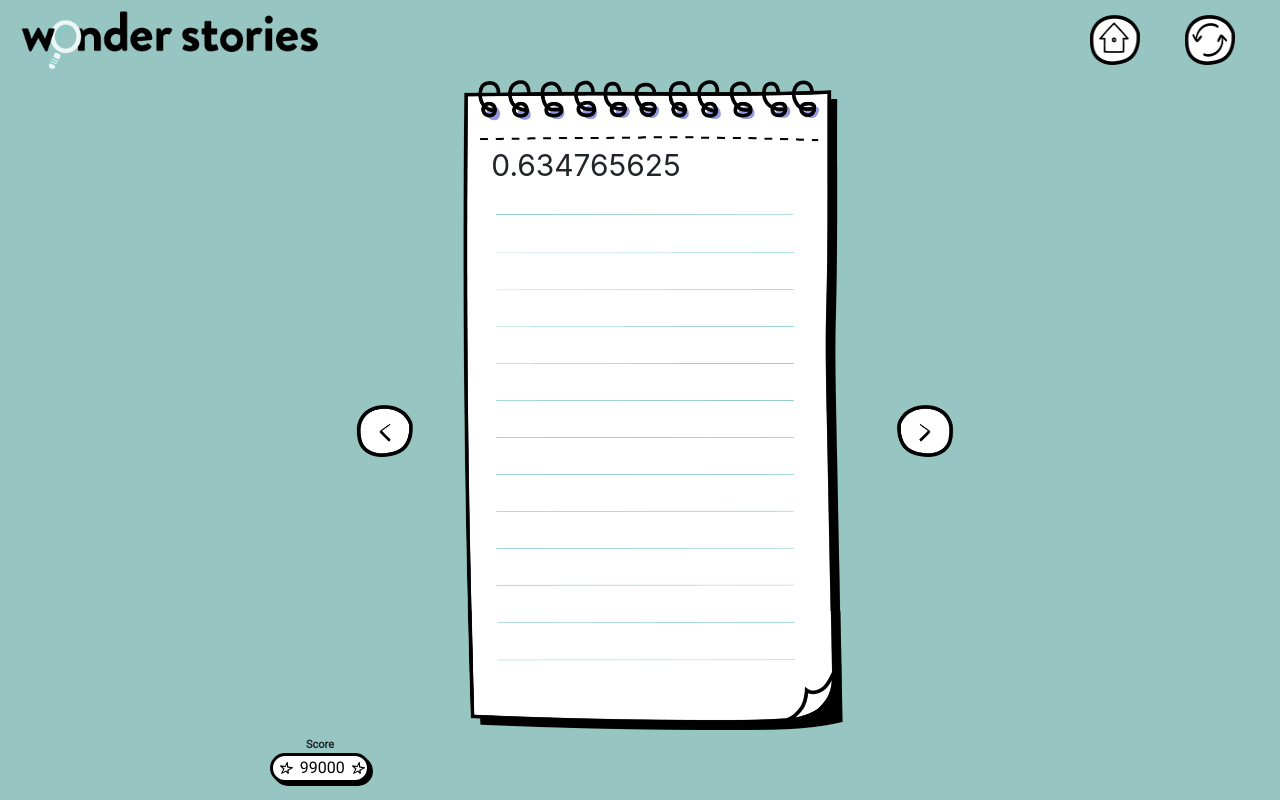
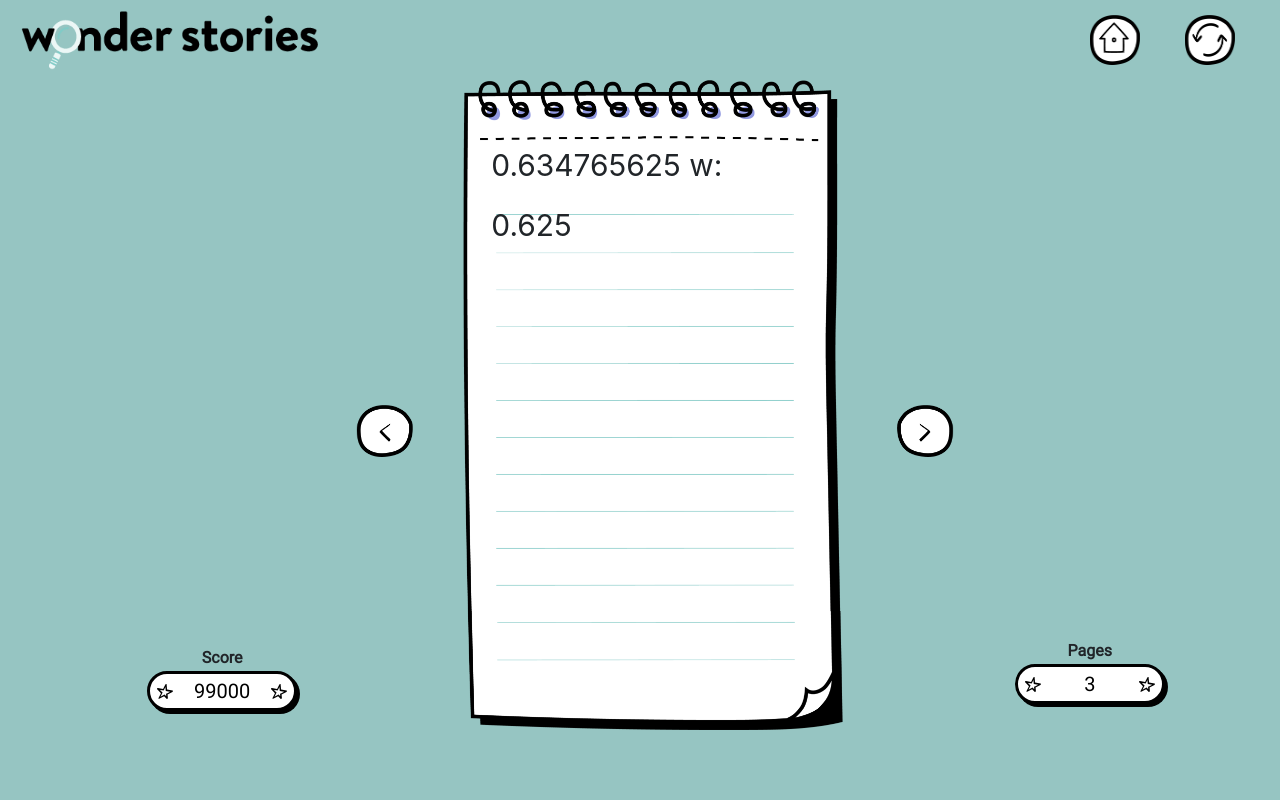
Before and after one commit to mathandlove/Wonder.io, a Vue app: page /join in a window 1280 px wide. Built offline with nearby package versions, Linux system fonts and the light colour scheme; the HTML template or start-up script is replaced by a standard one.

Commit message:
ResavedToMostRecentWorkingChanges - sorry
Aaron told me to go back to div and i miserably failed

```diff
--- /dev/null
+++ b/src/components/booklayout/BookFooter.vue
@@ -0,0 +1,73 @@
+<template>
+  <div class="footer">
+    <div class="col-6 d-flex align-items-center justify-content-start h-100">
+      <div
+        class="
+          scoreContainer
+          scoreContainerLeft
+          text-center
+          d-flex
+          flex-column
+          align-items-center
+          justify-content-center
+        "
+      >
+        <info-pill :value="99000" title="Score" hasStars="false"></info-pill>
+      </div>
+    </div>
+    <div class="col-6 d-flex align-items-center justify-content-end j h-100">
+      <div
+        class="
+          scoreContainer
+          scoreContainerRight
+          text-center
+          d-flex
+          flex-column
+          align-items-center
+          justify-content-center
+        "
+      >
+        <info-pill :value="3" title="Pages"></info-pill>
+      </div>
+    </div>
+  </div>
+</template>
+<script>
+import InfoPill from "@/components/ux/InfoPill.vue";
+export default {
+  components: { InfoPill },
+};
+</script>
+<style  scoped>
+.footer {
+  height: 10%;
+  display: flex;
+}
+
+.scoreContainer {
+  margin-top: 0;
+  margin-bottom: 10px;
+  margin-left: 8%;
+  margin-right: 3%;
+  padding: 0;
+}
+
+@media (max-height: 800px) {
+  .footer {
+    height: 70px;
+  }
+}
+
+@media (min-aspect-ratio: 110/100) {
+  .scoreContainerLeft {
+    position: absolute;
+    left: 15%;
+    top: -120%;
+  }
+  .scoreContainerRight {
+    position: absolute;
+    right: 15%;
+    top: -130%;
+  }
+}
+</style>
--- /dev/null
+++ b/src/components/ux/InfoPill.vue
@@ -0,0 +1,107 @@
+<template>
+  <div class="buttonTitle">{{ title }}</div>
+  <div
+    class="
+      ScoreBarStyle
+      text-center
+      d-flex
+      justify-content-between
+      align-items-center
+    "
+    :style="{
+      'background-color': 'white',
+    }"
+  >
+    <img
+      v-if="hasStars"
+      class="starSize"
+      alt=""
+      src="@/assets/Images/Star.svg"
+    />
+    <div class="scoreStyle">
+      {{ value }}
+    </div>
+    <img
+      v-if="hasStars"
+      class="starSize"
+      alt=""
+      src="@/assets/Images/Star.svg"
+    />
+  </div>
+</template>
+
+<script>
+export default {
+  props: {
+    value: {
+      type: Number,
+      default: 0,
+    },
+    title: {
+      type: String,
+    },
+    hasStars: {
+      type: Boolean,
+      default: true,
+    },
+  },
+};
+</script>
+
+<style scoped>
+.ScoreBarStyle {
+  font-family: "Roboto", serif;
+  height: 40px;
+  font-size: 20px;
+  width: 150px;
+  color: black;
+  border-style: solid;
+  border-color: black;
+  border-radius: 200px;
+  box-shadow: 3px 3px black;
+}
+.starSize {
+  height: 15px;
+  margin: 7px;
+}
+
+.buttonTitle {
+  font-weight: 700;
+  margin-bottom: 1px;
+  font-family: "Roboto", serif;
+}
+
+.scoreStyle {
+  flex-grow: 1;
+}
+
+@media (max-width: 400px) and (max-aspect-ratio: 110/100) {
+  .ScoreBarStyle {
+    height: 30px;
+    width: 85px;
+    font-size: 13px;
+  }
+  .starSize {
+    height: 8px;
+  }
+  .buttonTitle {
+    margin-bottom: 2px;
+    font-size: 11px;
+  }
+}
+
+@media (max-height: 850px) and (max-aspect-ratio: 110/100) {
+  .ScoreBarStyle {
+    height: 30px;
+    width: 85px;
+    font-size: 13px;
+  }
+  .starSize {
+    height: 8px;
+  }
+  .buttonTitle {
+    margin-bottom: 2px;
+    font-size: 11px;
+  }
+}
+</style>
--- a/src/components/ux/NotebookPage.vue
+++ b/src/components/ux/NotebookPage.vue
@@ -1,5 +1,5 @@
   <template>
-  <div class="pageContainer makeBorder" ref="notepadholder">
+  <div class="pageContainer" ref="notepadholder">
     <img
       alt=""
       src="@/assets/Images/notepadWithLines.png"
@@ -8,7 +8,7 @@
       @load="updateBase"
       :style="adjustingBox"
     />
-    <div class="writableArea makeBorder2" :style="notepadHolderStyle">
+    <div class="writableArea" :style="notepadHolderStyle">
       <div class="notepadText" :style="nts">{{ name }}</div>
       <div class="squareMeLeft" :style="leftArrowSize">
         <nav-prev-arrow-e></nav-prev-arrow-e>
@@ -107,12 +107,10 @@ export default {
       this.counter++;
     },
     updateBase: function () {
-      try {
+      if (this.$refs.base != null) {
         this.iw = this.$refs.base.width;
         this.ih = this.$refs.base.height;
         this.switchAdjustBox();
-      } catch {
-        console.log("found null val in ih iw");
       }
     },
     //Note that I made a decision to have 10% on left and right at all times
@@ -124,7 +122,11 @@ export default {
       this.currentAspect = aspectScreen;
       const aspectImage = 2565 / 1495;
       this.$store.state.AspectRatio = aspectScreen;
-      this.name = this.$store.state.AspectRatio;
+      this.name =
+        this.$store.state.AspectRatio +
+        " w: " +
+        window.innerHeight / window.innerWidth;
+
       if (aspectScreen < aspectImage) {
         this.adjustingBox.height = "100%";
         this.adjustingBox.width = "auto";
@@ -187,8 +189,6 @@ export default {
 }
 
 .squareMeLeft {
-  height: 30px;
-  width: 30px;
   position: absolute;
   left: 0;
   top: 50%;
@@ -196,8 +196,6 @@ export default {
 }
 
 .squareMeRight {
-  height: 30px;
-  width: 30px;
   position: absolute;
   right: 0;
   top: 50%;
--- a/src/components/ux/TheBackground.vue
+++ b/src/components/ux/TheBackground.vue
@@ -1,5 +1,11 @@
 
   <template>
+  <meta name="viewport" content="width=device-width, user-scalable=no" />
+  <meta
+    name="viewport"
+    content="user-scalable=no, initial-scale=1, maximum-scale=1, minimum-scale=1"
+  />
+
   <body
     class="BookBackGroundStyle noSelectText makeBorder d-flex flex-column"
     :style="dynamicBodyHeight"
--- a/src/pages/Join.vue
+++ b/src/pages/Join.vue
@@ -2,14 +2,7 @@
   <the-background>
     <MainNavBar @show-modal="this.ViewRestartModal = true" />
     <notebook-page> </notebook-page>
-    <div class="footer hasBorder">
-      <div
-        class="col-6 d-flex align-items-center justify-content-center j h-100"
-      >
-        <score-bar :points="99000"></score-bar>
-      </div>
-      <div class="col-6"></div>
-    </div>
+    <book-footer></book-footer>
   </the-background>
 </template>
 
@@ -30,55 +23,48 @@
 <template>
   <div class="JoinBackGround">
     <div class="container w-100">
-      <MainNavBar />
+      <MainNavBar/>
       <div class="row">
-        <div class="col-12 col-lg-3" />
+        <div class="col-12 col-lg-3"/>
         <div class="col-12 col-lg-6 text-center">
-          <div class="JoinTextStyling">Join the game</div>
+          <div class="JoinTextStyling">Join the Game</div>
           <form>
-            <input
-              type="text"
-              class="JoinInputStyle"
-              placeholder="Enter Nickname"
-              v-model="userName"
-              autocomplete="off"
-            />
-            <div />
-            <button
-              v-if="userName"
-              type="submit"
-              class="JoinButtonStyle RobotoFont"
-              @click="HandleLetsGo"
-            >
-              LET'S GO!
+            <input type="text"
+                   class="JoinInputStyle"
+                   placeholder="Enter Nickname"
+                   v-model="userName"
+                   autocomplete="off"/>
+            <div/>
+            <button v-if="userName" type="submit" class="JoinButtonStyle RobotoFont"
+                 @click="HandleLetsGo">LET'S GO!
             </button>
-            <div v-else class="JoinButtonStyle" />
+            <div v-else class="JoinButtonStyle"/>
           </form>
         </div>
         <div class="col-12 col-lg-3 DetailsTopPadding">
           <h3 class="text-center text-lg-left">[Arrow] In this Book</h3>
           <div class="RobotoFont py-2 text-center text-lg-left">
-            <strong>{{ getBookInfo().title[0] }}</strong>
+            <strong>{{getBookInfo().title[0]}}</strong>
           </div>
           <div class="row py-2 RobotoFont">
             <div class="col-6 col-lg-2 text-right text-lg-center">[Pencil]</div>
             <div class="col-6 col-lg-10 text-left">
               <div class="RobotoFont">Author</div>
-              <div class="RobotoFont">{{ getBookInfo().author }}</div>
+              <div class="RobotoFont">{{getBookInfo().author}}</div>
             </div>
           </div>
           <div class="row py-2 RobotoFont">
             <div class="col-6 col-lg-2 text-right text-lg-center">[Paint]</div>
             <div class="col-6 col-lg-10 text-left">
               <div class="RobotoFont">Art</div>
-              <div class="RobotoFont">{{ getBookInfo().illustrator }}</div>
+              <div class="RobotoFont">{{getBookInfo().illustrator}}</div>
             </div>
           </div>
           <div class="row py-2 RobotoFont">
             <div class="col-6 col-lg-2 text-right text-lg-center">[Book]</div>
             <div class="col-6 col-lg-10 text-left">
               <div class="RobotoFont">Length</div>
-              <div class="RobotoFont">{{ getBookInfo().totalPages }} pages</div>
+              <div class="RobotoFont">{{getBookInfo().totalPages}} pages</div>
             </div>
           </div>
         </div>
@@ -87,16 +73,21 @@
   </div>
 </template>
 -->
-
 <script>
 import MainNavBar from "@/molecules/MainNavBar.vue";
-import ScoreBar from "../atoms/ScoreBar.vue";
-import LoadBar from "../atoms/LoadBar.vue";
-
+import BookFooter from "@/components/booklayout/BookFooter.vue";
+import TheBackground from "@/components/ux/TheBackground.vue";
+import NotebookPage from "@/components/ux/NotebookPage.vue";
 export default {
-  components: { MainNavBar, ScoreBar, LoadBar },
+  components: {
+    MainNavBar,
+    BookFooter,
+    TheBackground,
+    NotebookPage,
+  },
   data() {
-    return { userName: "hello" };
+    let userName;
+    return { userName };
   },
   methods: {
     getBookInfo() {
@@ -122,6 +113,11 @@ export default {
 </script>
 
 <style scoped>
+.JoinBackGround {
+  background-color: #96c5c2;
+  height: 100vh;
+  width: 100vw;
+}
 .DetailsTopPadding {
   padding-top: 8vh;
 }
@@ -150,6 +146,7 @@ export default {
   color: red;
 }
 .RobotoFont {
+  font-family: "Roboto", serif;
   font-family: "Roboto", serif;
 }
 
@@ -186,7 +183,7 @@ export default {
 
 .hasBorder {
   border-width: 10px;
-  border: none;
+  border: solid;
   border-color: greenyellow;
 }
 #time {
@@ -197,13 +194,4 @@ export default {
   height: 100%;
   width: auto;
 }
-.footer {
-  height: 10%;
-}
-
-@media (max-height: 800px) {
-  .footer {
-    height: 70px;
-  }
-}
 </style>
```
